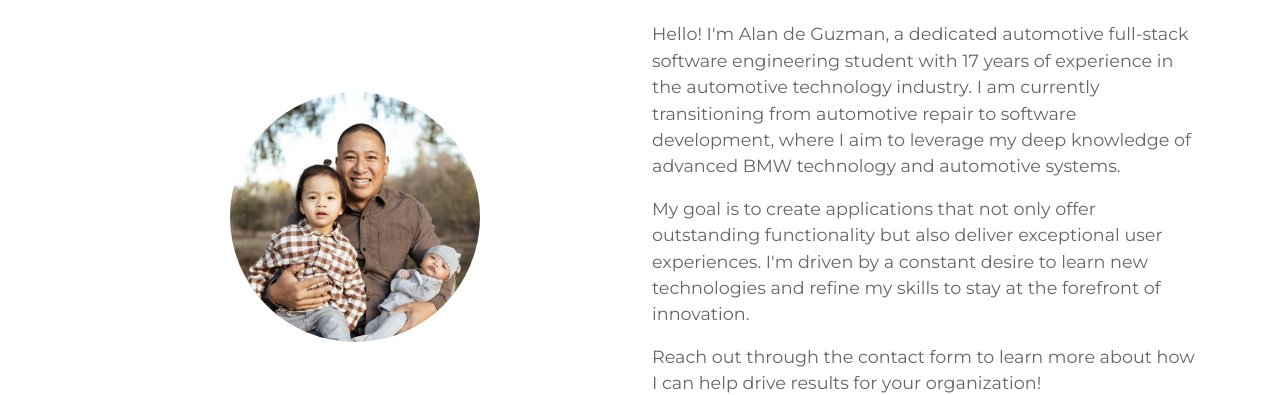
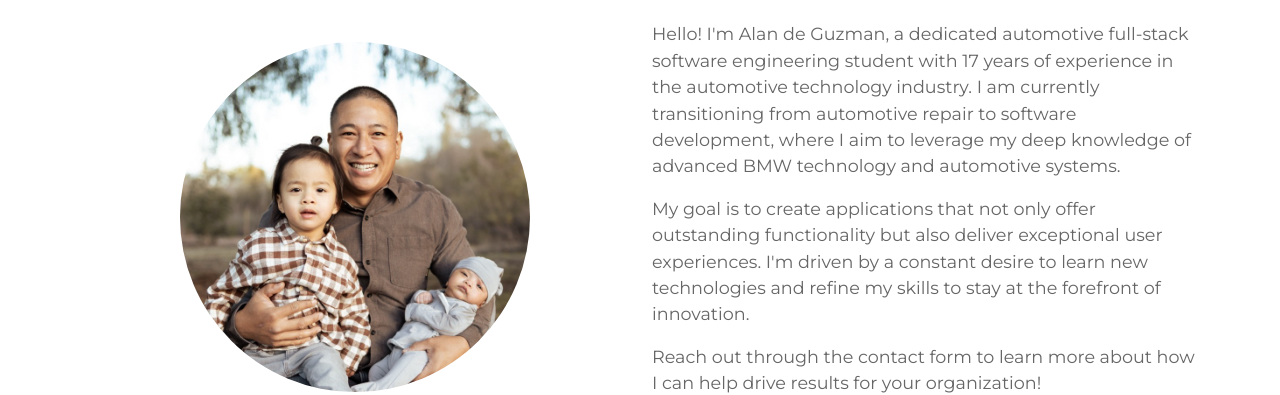
Before and after one commit to HelloStudentWorld/project1-personal-website, a plain HTML site: page index.html in a window 1280 px wide. Shown: the part 411-806 px from the top of the page. Drawn offline with nearby package versions, Linux system fonts and the light colour scheme.

Commit message:
Adjusted about me photo size

```diff
--- a/index.html
+++ b/index.html
@@ -50,7 +50,7 @@
                 <h2 class="text-center mb-4">About Me</h2>
                 <div class="row">
                     <div class="col-md-6 d-flex justify-content-center align-items-center mb-4 mb-md-0">
-                        <img src="images/headshot.jpg" alt="Alan de Guzman" class="img-fluid rounded-circle" style="max-width: 250px;">
+                        <img src="images/headshot.jpg" alt="Alan de Guzman" class="img-fluid rounded-circle" style="max-width: 350px;">
                     </div>
                     <div class="col-md-6">
                         <p>Hello! I'm Alan de Guzman, a dedicated automotive full-stack software engineering student with 17 years of experience in the automotive technology industry. I am currently transitioning from automotive repair to software development, where I aim to leverage my deep knowledge of advanced BMW technology and automotive systems.</p>
```
